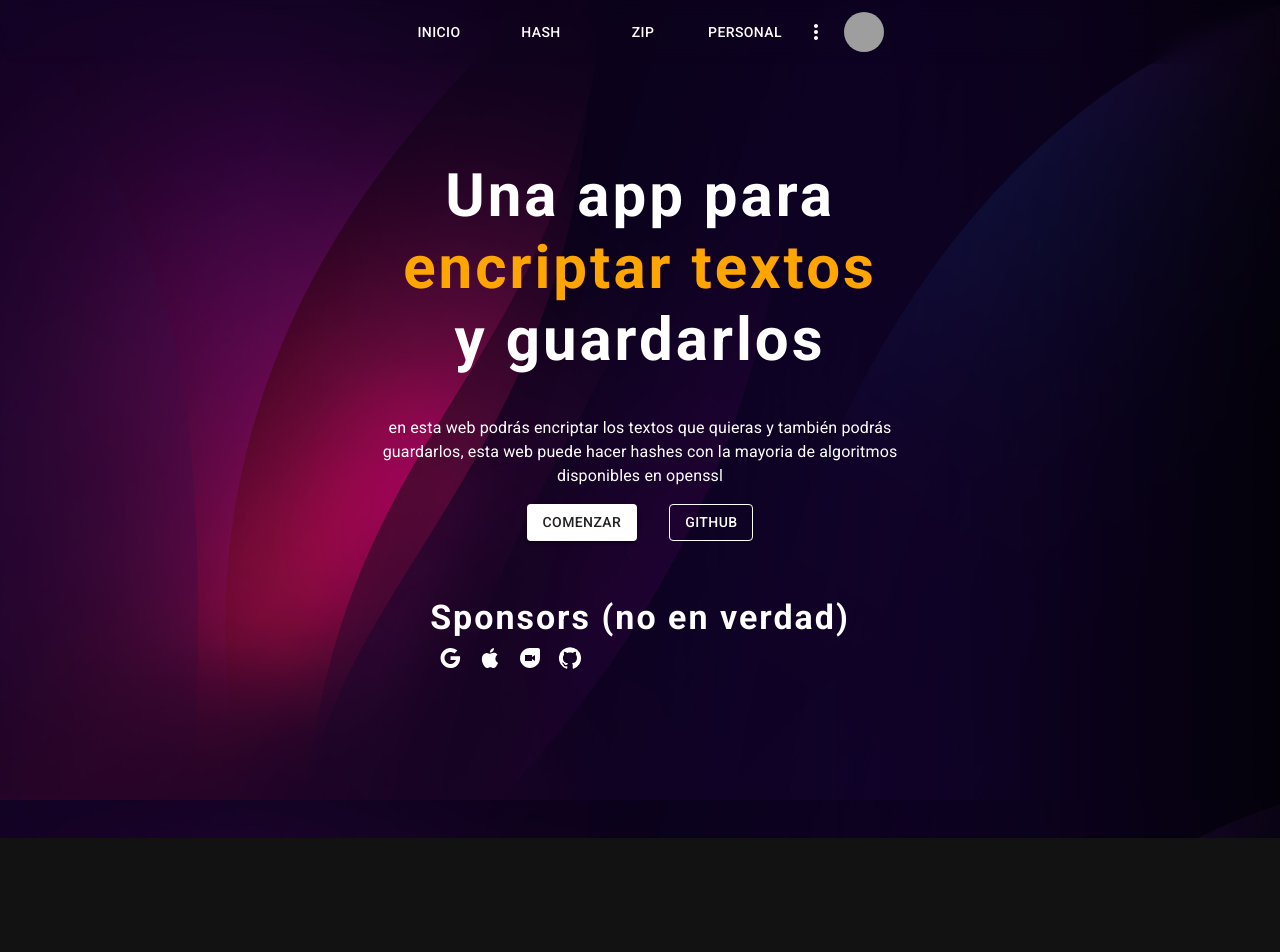
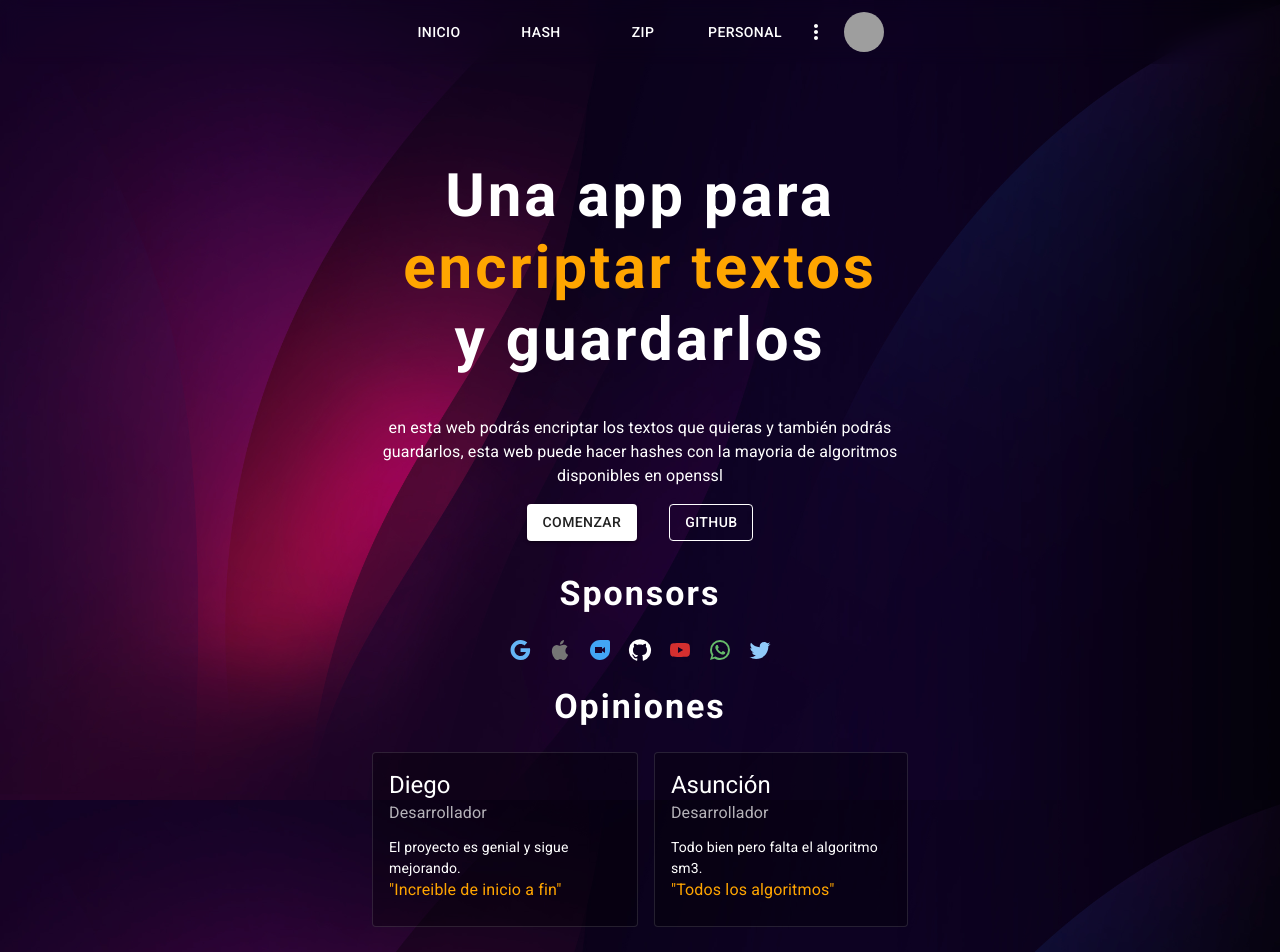
Before and after one commit to DiegoSHS/HIDDENHASH, a Next.js app: page / in a window 1280 px wide. Shown: the top 952 px of the page. Before the commit the page ends 838 px from the top, so only its background shows below. Built offline with nearby package versions, Linux system fonts and the light colour scheme; grey boxes are pictures that could not be loaded.

Commit message:
Review (#72)
* Minos changes in pages

* changed quotes

```diff
--- a/src/pages/index.js
+++ b/src/pages/index.js
@@ -1,5 +1,6 @@
-import { Apple, Duo, GitHub, Google } from '@mui/icons-material'
-import { Box, Button, IconButton, Typography } from '@mui/material'
+import { Apple, Duo, GitHub, Google, Twitter, WhatsApp, YouTube } from '@mui/icons-material'
+import { Box, Button, Card, CardContent, IconButton, Typography } from '@mui/material'
+import { blue, green, grey, red } from '@mui/material/colors'
 import Link from "next/link"
 
 export default function Home() {
@@ -30,23 +31,23 @@ export default function Home() {
         </Link>
       </Box>
       <Box>
-        <Typography variant='h4' fontWeight={600} align='center' letterSpacing={2} sx={{ mt: 5 }}>
-          Sponsors (no en verdad)
+        <Typography variant='h4' fontWeight={600} align='center' letterSpacing={2} sx={{ my: 2 }}>
+          Sponsors
         </Typography>
         <Box alignItems={'center'} display={'flex'} alignContent={'center'}>
           <Link legacyBehavior href={'https://google.com/'} passHref>
             <IconButton>
-              <Google></Google>
+              <Google htmlColor={blue[300]}></Google>
             </IconButton>
           </Link>
           <Link href={'https://apple.com/'} passHref legacyBehavior>
             <IconButton>
-              <Apple></Apple>
+              <Apple htmlColor={grey[600]}></Apple>
             </IconButton>
           </Link>
           <Link href={'https://duo.google.com/'} passHref legacyBehavior>
             <IconButton>
-              <Duo></Duo>
+              <Duo htmlColor={blue[400]}></Duo>
             </IconButton>
           </Link>
           <Link href={'https://github.com/'} passHref legacyBehavior>
@@ -54,8 +55,62 @@ export default function Home() {
               <GitHub></GitHub>
             </IconButton>
           </Link>
+          <Link href={'https://youtube.com/'} passHref legacyBehavior>
+            <IconButton>
+              <YouTube htmlColor={red[700]}></YouTube>
+            </IconButton>
+          </Link>
+          <Link href={'https://whatsapp.com/'} passHref legacyBehavior>
+            <IconButton>
+              <WhatsApp htmlColor={green[400]}></WhatsApp>
+            </IconButton>
+          </Link>
+          <Link href={'https://twitter.com/'} passHref legacyBehavior>
+            <IconButton>
+              <Twitter htmlColor={blue[200]}></Twitter>
+            </IconButton>
+          </Link>
         </Box>
       </Box>
-    </Box>
+      <Box>
+        <Typography variant='h4' fontWeight={600} align='center' letterSpacing={2} sx={{ my: 2 }}>
+          Opiniones
+        </Typography>
+        <Box display={'flex'} flexDirection={'row'} alignContent={'center'} alignItems={'center'}>
+          <Card variant='outlined' sx={{ backgroundColor: '#00000050', m: 1 }}>
+            <CardContent>
+              <Typography variant="h5" component="div">
+                Diego
+              </Typography>
+              <Typography sx={{ mb: 1.5 }} color="text.secondary">
+                Desarrollador
+              </Typography>
+              <Typography variant="body2">
+                El proyecto es genial y sigue mejorando.
+                <Typography color={'orange'}>
+                  {'"Increible de inicio a fin"'}
+                </Typography>
+              </Typography>
+            </CardContent>
+          </Card>
+          <Card variant='outlined' sx={{ backgroundColor: '#00000050', m: 1 }}>
+            <CardContent>
+              <Typography variant="h5" component="div">
+                Asunción
+              </Typography>
+              <Typography sx={{ mb: 1.5 }} color="text.secondary">
+                Desarrollador
+              </Typography>
+              <Typography variant="body2">
+                Todo bien pero falta el algoritmo sm3.
+                <Typography color={'orange'}>
+                  {'"Todos los algoritmos"'}
+                </Typography>
+              </Typography>
+            </CardContent>
+          </Card>
+        </Box>
+      </Box>
+    </Box >
   )
 }
```
Also changed, not shown: src/pages/hash/newlocker.js (+1 -7 lines).
